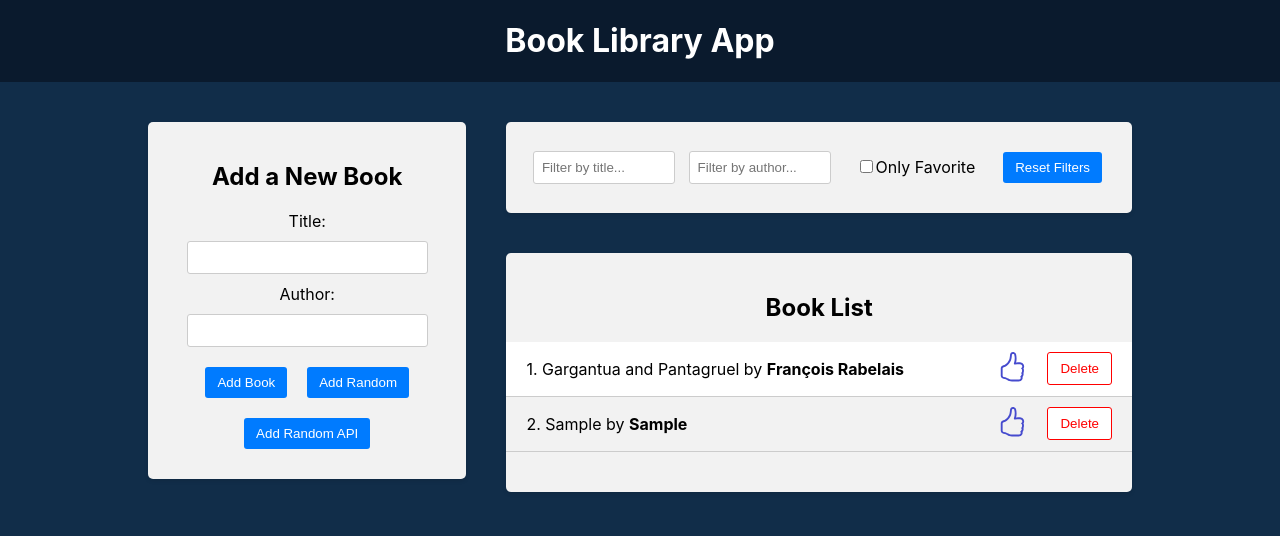
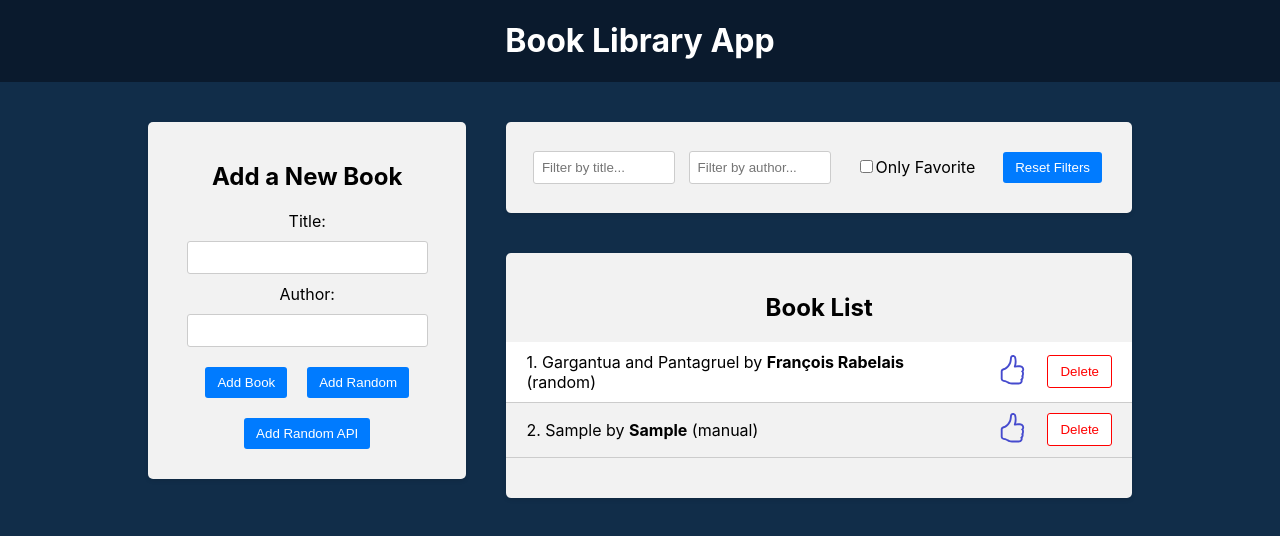
Before and after one commit to ievgeniy16/Book-Library-App, a React (Create React App) app in the folder frontend/: page / in a window 1280 px wide. Both pictures are taken after typing "Sample", "Sample" into the empty fields and a click on the button "Add Random". Shown: the top 536 px of the page. Built offline with nearby package versions, Linux system fonts and the light colour scheme.

Commit message:
Add book source

```diff
--- a/frontend/src/components/BookForm/BookForm.js
+++ b/frontend/src/components/BookForm/BookForm.js
@@ -17,6 +17,8 @@
   // hook useDispatch()
   const dispatch = useDispatch();
 
+
+  // 1.добавление книги случайным образом
   const handleAddRandomBook = () => {
     const randomIndex = Math.floor(Math.random() * booksData.length);
     const randomBook = booksData[randomIndex];
@@ -28,7 +30,7 @@
     // };
 
     // то же самое что и сверху
-    const randomBookWithID = createBookWithID(randomBook);
+    const randomBookWithID = createBookWithID(randomBook, 'random');
 
     // send redux store
     dispatch(addBook(randomBookWithID));
@@ -37,6 +39,7 @@
   // если форма большая, то имеет смысл хранить данные в одном объекте
   // const [formData, setFormData] = useState("");
 
+  // 2.добавление книги вручную
   const handleSubmit = (event) => {
     event.preventDefault();
     if (title && author) {
@@ -48,7 +51,7 @@
       // };
 
       // то же самое что и сверху
-      const book = createBookWithID({ title, author });
+      const book = createBookWithID({ title, author }, 'manual');
 
       dispatch(addBook(book));
       setTitle("");
@@ -56,12 +59,14 @@
     }
   };
 
+
+  // 3.добавление книги через API backend
   const handleAddRandomBookAPI = async () => {
     try {
       const res = await axios.get("http://localhost:4000/random-book");
       // ? для того чтобы не было ошиьок а был толко undefined
       if (res?.data?.title && res?.data?.author) {
-        dispatch(addBook(createBookWithID(res.data)));
+        dispatch(addBook(createBookWithID(res.data, 'API')));
       }
     } catch (error) {
       console.log("Error fetching random book", error);
--- a/frontend/src/components/BookList/BookList.js
+++ b/frontend/src/components/BookList/BookList.js
@@ -3,7 +3,11 @@
 import { useSelector, useDispatch } from "react-redux";
 // import { deleteBook, toggleFavorite } from "../../redux/books/actionCreators";
 // меняем путь нового redux slice для функции
-import { deleteBook, toggleFavorite, selectBooks } from "../../redux/slices/booksSlice";
+import {
+  deleteBook,
+  toggleFavorite,
+  selectBooks,
+} from "../../redux/slices/booksSlice";
 import { BsHandThumbsUp, BsHandThumbsUpFill } from "react-icons/bs";
 import {
   selectTitleFilter,
@@ -76,8 +80,9 @@
               <div className="book-info">
                 {/* {++i}. {book.title} by
                 <strong>{book.author}</strong> */}
-                {++i}. {highlightMatch(book.title, titleFilter)} {' '} by{" "}
-                <strong>{highlightMatch(book.author, authorFilter)}</strong>
+                {++i}. {highlightMatch(book.title, titleFilter)} by{" "}
+                <strong>{highlightMatch(book.author, authorFilter)}</strong>{" "}
+                {"  "} ({book.source})
               </div>
 
               <div className="book-actions">
--- a/frontend/src/utils/createBookWithID.js
+++ b/frontend/src/utils/createBookWithID.js
@@ -1,8 +1,9 @@
 import { v4 as uuidv4 } from "uuid";
 
-const createBookWithID = (book) => {
+const createBookWithID = (book, source) => {
   return {
     ...book,
+    source: source,
     isFavorite: false,
     id: uuidv4(),
   };
```
